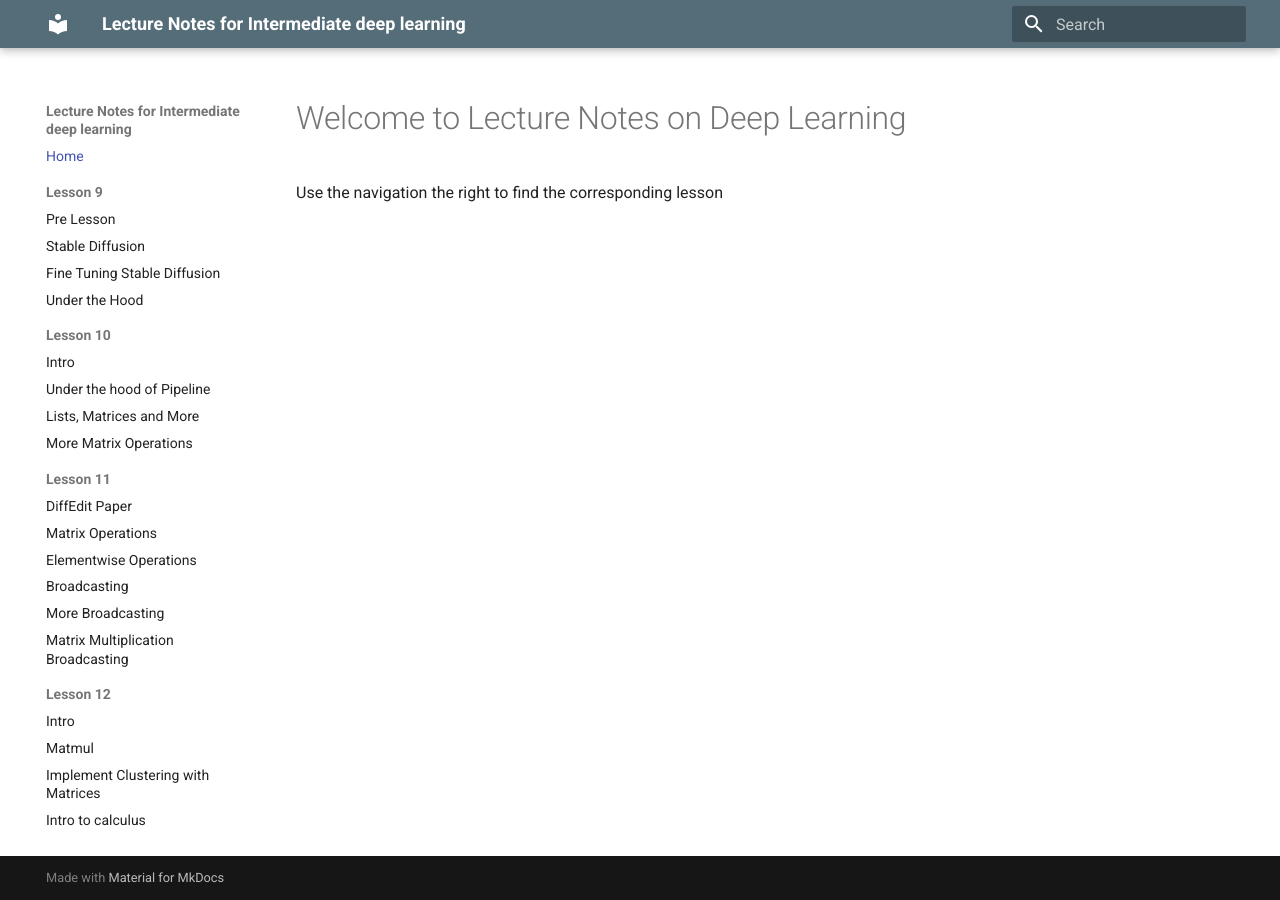
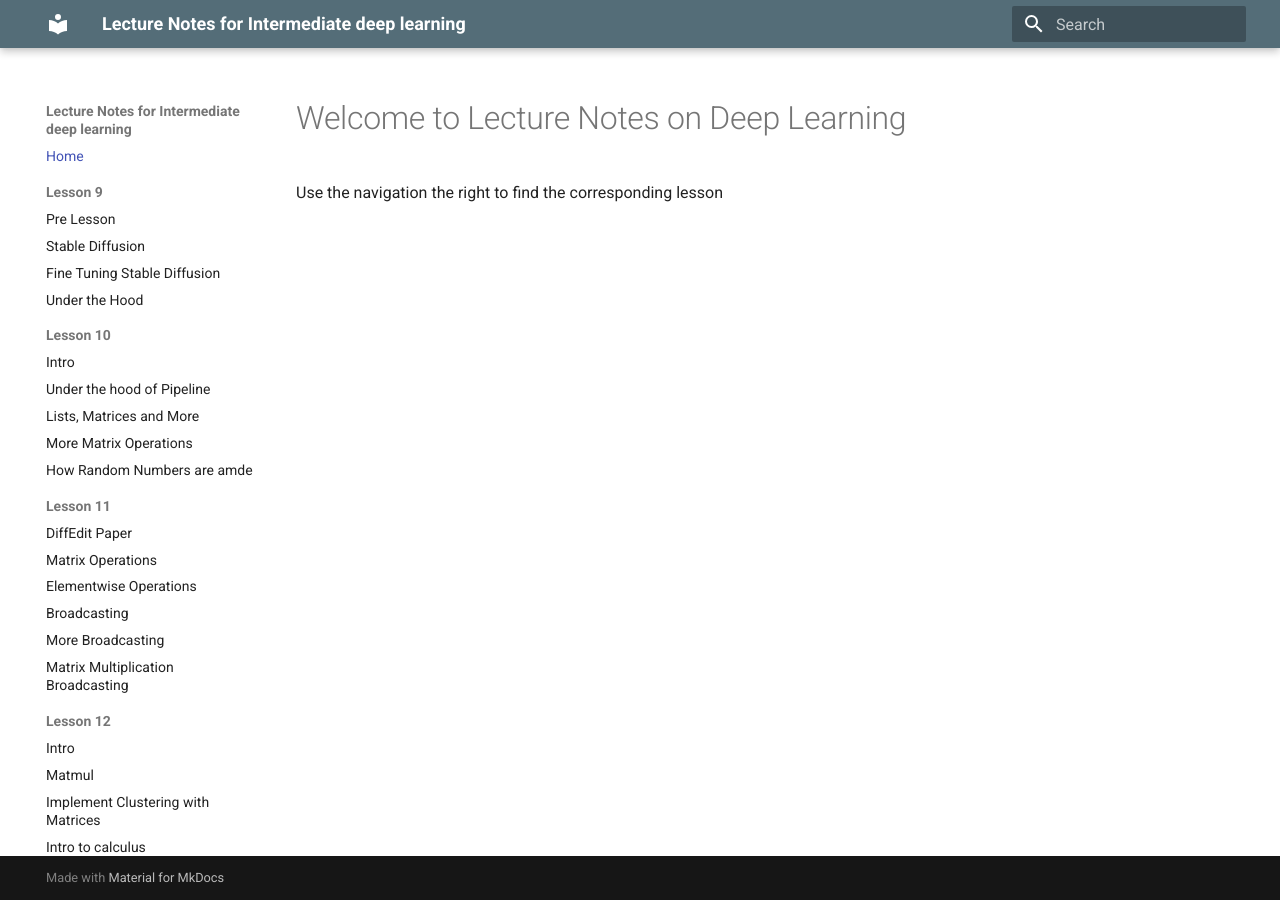
Before and after one commit to timdavidlee/fastai2022p2, an MkDocs documentation site: the page built from lecture_notes/index.md, in a window 1280 px wide. Built offline with MkDocs 1.6.1 and Material for MkDocs 9.7.7, drawn with Linux system fonts in a browser that asks for light colours.

Commit message:
updating yaml docs

```diff
--- a/mkdocs.yaml
+++ b/mkdocs.yaml
@@ -26,6 +26,7 @@ nav:
   - Under the hood of Pipeline: lesson-10/A2-pipeline-under-the-hood.md
   - Lists, Matrices and More: lesson-10/A3-lists-matrices-and-more.md
   - More Matrix Operations: lesson-10/A4-matrices.md
+  - How Random Numbers are amde: lesson-10/A5-random_numbers.md
 - Lesson 11:
   - DiffEdit Paper: lesson-11/A1-diffedit-paper.md
   - Matrix Operations: lesson-11/A2-matrix_operations.md
```
